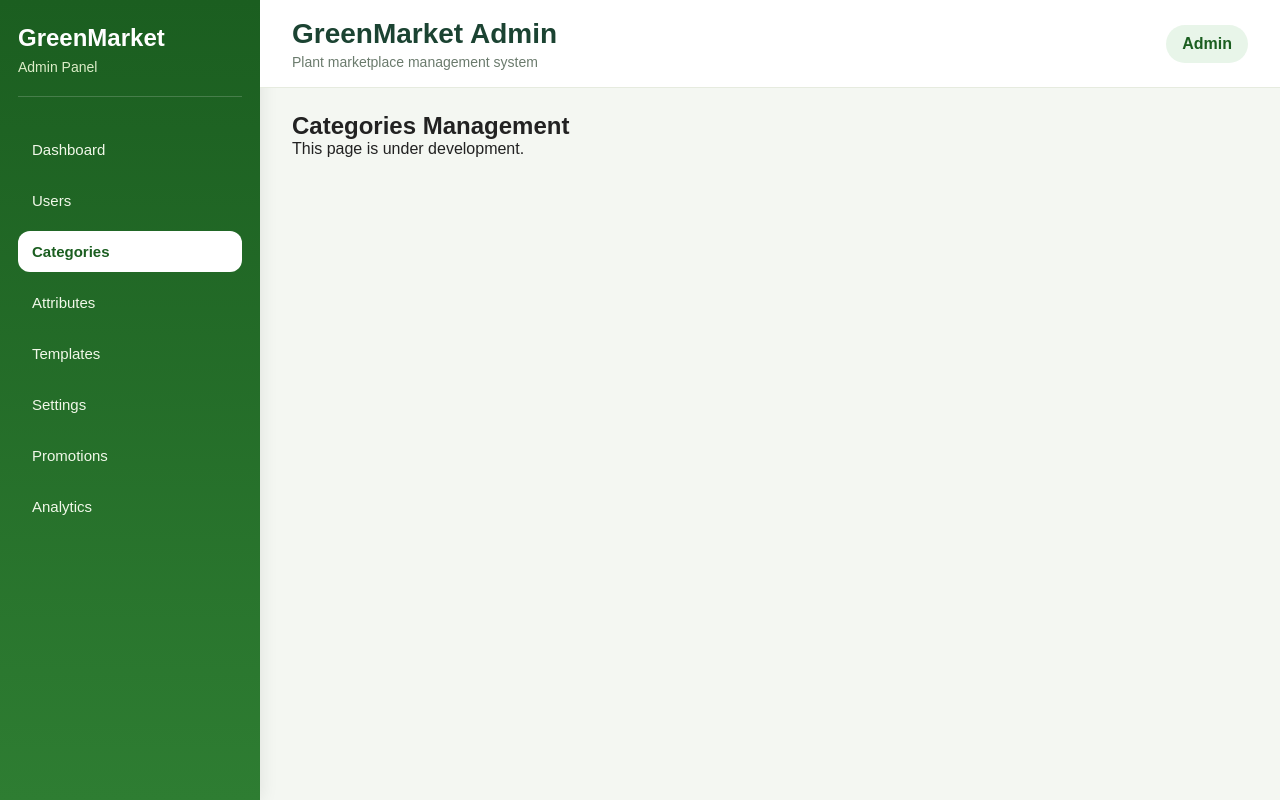
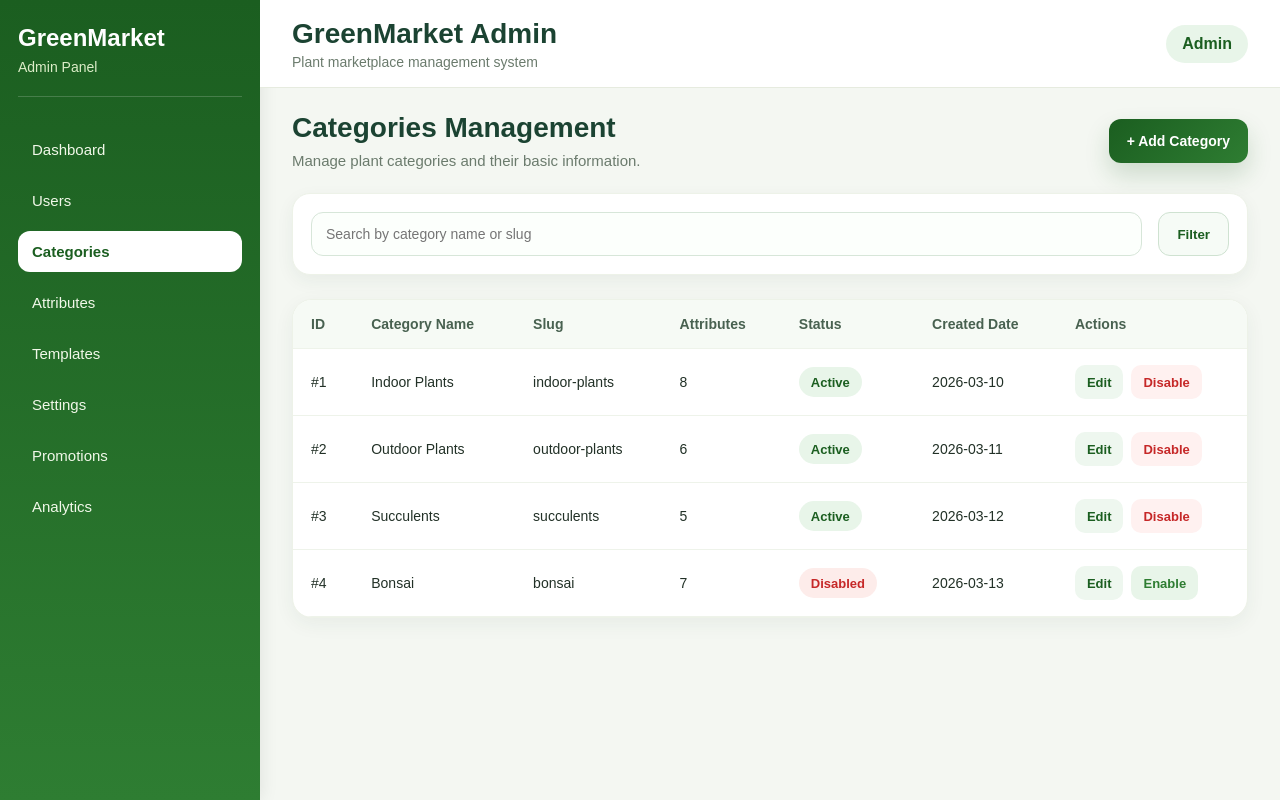
Before and after one commit to oopsntn/GreenMarket, a React (Vite) app in the folder admin-web/: page /categories in a window 1280 px wide. Built offline with nearby package versions, Linux system fonts and the light colour scheme.

Commit message:
build categories management page ui

```diff
--- /dev/null
+++ b/admin-web/src/pages/CategoriesPage.css
@@ -0,0 +1,160 @@
+.categories-page {
+  display: flex;
+  flex-direction: column;
+  gap: 24px;
+}
+
+.categories-page__header {
+  display: flex;
+  align-items: center;
+  justify-content: space-between;
+  gap: 16px;
+}
+
+.categories-page__header h2 {
+  font-size: 28px;
+  color: #1b4332;
+  margin-bottom: 8px;
+}
+
+.categories-page__header p {
+  color: #6b7b6d;
+  font-size: 15px;
+}
+
+.categories-page__add-btn {
+  height: 44px;
+  padding: 0 18px;
+  border: none;
+  border-radius: 12px;
+  background: linear-gradient(135deg, #1b5e20 0%, #2e7d32 100%);
+  color: #ffffff;
+  font-size: 14px;
+  font-weight: 700;
+  cursor: pointer;
+  box-shadow: 0 12px 24px rgba(27, 94, 32, 0.18);
+}
+
+.categories-toolbar {
+  display: flex;
+  align-items: center;
+  justify-content: space-between;
+  gap: 16px;
+  background-color: #ffffff;
+  border: 1px solid #edf2e8;
+  border-radius: 18px;
+  padding: 18px;
+  box-shadow: 0 6px 18px rgba(27, 67, 50, 0.06);
+}
+
+.categories-toolbar__search {
+  flex: 1;
+  height: 44px;
+  border: 1px solid #d7e6d9;
+  border-radius: 12px;
+  padding: 0 14px;
+  font-size: 14px;
+  outline: none;
+  background-color: #fcfffc;
+}
+
+.categories-toolbar__search:focus {
+  border-color: #43a047;
+  box-shadow: 0 0 0 4px rgba(67, 160, 71, 0.12);
+}
+
+.categories-toolbar__filter-btn {
+  height: 44px;
+  padding: 0 18px;
+  border: 1px solid #cfe2d1;
+  border-radius: 12px;
+  background-color: #f6fbf6;
+  color: #1b5e20;
+  font-weight: 600;
+  cursor: pointer;
+}
+
+.categories-table-wrapper {
+  background-color: #ffffff;
+  border: 1px solid #edf2e8;
+  border-radius: 20px;
+  overflow: hidden;
+  box-shadow: 0 6px 20px rgba(27, 67, 50, 0.06);
+}
+
+.categories-table {
+  width: 100%;
+  border-collapse: collapse;
+}
+
+.categories-table thead {
+  background-color: #f6faf5;
+}
+
+.categories-table th,
+.categories-table td {
+  text-align: left;
+  padding: 16px 18px;
+  border-bottom: 1px solid #eef3ea;
+  font-size: 14px;
+}
+
+.categories-table th {
+  color: #486150;
+  font-weight: 700;
+}
+
+.categories-table td {
+  color: #223127;
+}
+
+.categories-badge {
+  display: inline-flex;
+  align-items: center;
+  justify-content: center;
+  min-height: 30px;
+  padding: 4px 12px;
+  border-radius: 999px;
+  font-size: 13px;
+  font-weight: 700;
+}
+
+.categories-badge--active {
+  background-color: #e8f5e9;
+  color: #1b5e20;
+}
+
+.categories-badge--disabled {
+  background-color: #fdecea;
+  color: #c62828;
+}
+
+.categories-actions {
+  display: flex;
+  gap: 8px;
+}
+
+.categories-actions button {
+  height: 34px;
+  padding: 0 12px;
+  border: none;
+  border-radius: 10px;
+  font-size: 13px;
+  font-weight: 600;
+  cursor: pointer;
+}
+
+.categories-actions__edit {
+  background-color: #eef7ef;
+  color: #1b5e20;
+}
+
+.categories-actions__disable {
+  background-color: #fff1f0;
+  color: #c62828;
+}
+
+.categories-actions__enable {
+  background-color: #e8f5e9;
+  color: #2e7d32;
+}
--- /dev/null
+++ b/admin-web/src/pages/CategoriesPage.tsx
@@ -0,0 +1,138 @@
+import "./CategoriesPage.css";
+
+type Category = {
+  id: number;
+  name: string;
+  slug: string;
+  attributesCount: number;
+  status: "Active" | "Disabled";
+  createdAt: string;
+};
+
+const categories: Category[] = [
+  {
+    id: 1,
+    name: "Indoor Plants",
+    slug: "indoor-plants",
+    attributesCount: 8,
+    status: "Active",
+    createdAt: "2026-03-10",
+  },
+  {
+    id: 2,
+    name: "Outdoor Plants",
+    slug: "outdoor-plants",
+    attributesCount: 6,
+    status: "Active",
+    createdAt: "2026-03-11",
+  },
+  {
+    id: 3,
+    name: "Succulents",
+    slug: "succulents",
+    attributesCount: 5,
+    status: "Active",
+    createdAt: "2026-03-12",
+  },
+  {
+    id: 4,
+    name: "Bonsai",
+    slug: "bonsai",
+    attributesCount: 7,
+    status: "Disabled",
+    createdAt: "2026-03-13",
+  },
+];
+
+function CategoriesPage() {
+  return (
+    <div className="categories-page">
+      <div className="categories-page__header">
+        <div>
+          <h2>Categories Management</h2>
+          <p>Manage plant categories and their basic information.</p>
+        </div>
+
+        <button className="categories-page__add-btn" type="button">
+          + Add Category
+        </button>
+      </div>
+
+      <div className="categories-toolbar">
+        <input
+          className="categories-toolbar__search"
+          type="text"
+          placeholder="Search by category name or slug"
+        />
+
+        <button className="categories-toolbar__filter-btn" type="button">
+          Filter
+        </button>
+      </div>
+
+      <div className="categories-table-wrapper">
+        <table className="categories-table">
+          <thead>
+            <tr>
+              <th>ID</th>
+              <th>Category Name</th>
+              <th>Slug</th>
+              <th>Attributes</th>
+              <th>Status</th>
+              <th>Created Date</th>
+              <th>Actions</th>
+            </tr>
+          </thead>
+
+          <tbody>
+            {categories.map((category) => (
+              <tr key={category.id}>
+                <td>#{category.id}</td>
+                <td>{category.name}</td>
+                <td>{category.slug}</td>
+                <td>{category.attributesCount}</td>
+                <td>
+                  <span
+                    className={
+                      category.status === "Active"
+                        ? "categories-badge categories-badge--active"
+                        : "categories-badge categories-badge--disabled"
+                    }
+                  >
+                    {category.status}
+                  </span>
+                </td>
+                <td>{category.createdAt}</td>
+                <td>
+                  <div className="categories-actions">
+                    <button type="button" className="categories-actions__edit">
+                      Edit
+                    </button>
+
+                    {category.status === "Active" ? (
+                      <button
+                        type="button"
+                        className="categories-actions__disable"
+                      >
+                        Disable
+                      </button>
+                    ) : (
+                      <button
+                        type="button"
+                        className="categories-actions__enable"
+                      >
+                        Enable
+                      </button>
+                    )}
+                  </div>
+                </td>
+              </tr>
+            ))}
+          </tbody>
+        </table>
+      </div>
+    </div>
+  );
+}
+
+export default CategoriesPage;
--- a/admin-web/src/routes/AppRoutes.tsx
+++ b/admin-web/src/routes/AppRoutes.tsx
@@ -1,5 +1,6 @@
 import { BrowserRouter, Navigate, Route, Routes } from "react-router-dom";
 import AdminLayout from "../layouts/AdminLayout";
+import CategoriesPage from "../pages/CategoriesPage";
 import DashboardPage from "../pages/DashboardPage";
 import LoginPage from "../pages/LoginPage";
 import PlaceholderPage from "../pages/PlaceholderPage";
@@ -15,10 +16,7 @@ function AppRoutes() {
           <Route index element={<Navigate to="/dashboard" replace />} />
           <Route path="dashboard" element={<DashboardPage />} />
           <Route path="users" element={<UsersPage />} />
-          <Route
-            path="categories"
-            element={<PlaceholderPage title="Categories Management" />}
-          />
+          <Route path="categories" element={<CategoriesPage />} />
           <Route
             path="attributes"
             element={<PlaceholderPage title="Attributes Management" />}
```
